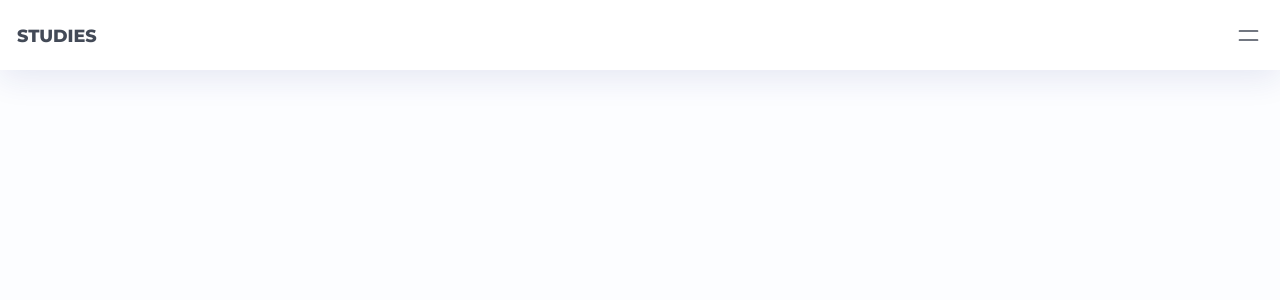
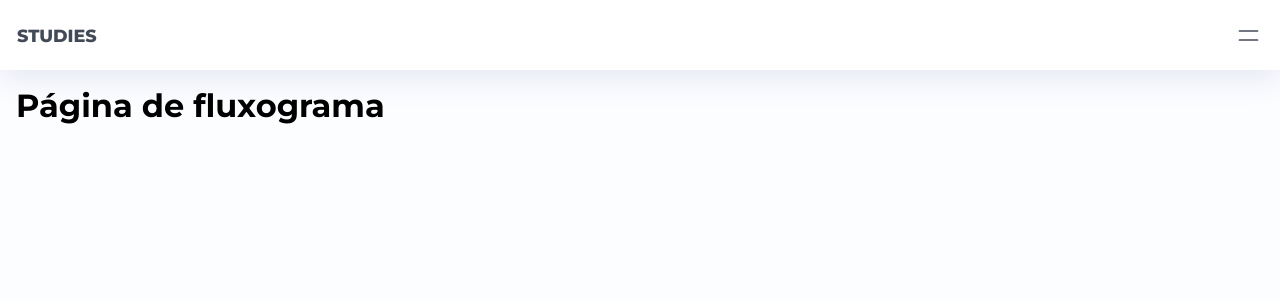
Before and after one commit to alalan55/studies, a Vue app: page /fluxogram in a window 1280 px wide. Before the commit this address had no page. Shown: the top 300 px of the page. Built offline with nearby package versions, Linux system fonts and the light colour scheme.

Commit message:
Inicia construção da página de fluxograma

```diff
--- /dev/null
+++ b/src/components/templates/FluxoGram/index.vue
@@ -0,0 +1,15 @@
+<script setup>
+
+</script>
+
+
+<template>
+    <div>
+        <h1>Página de fluxograma</h1>
+    </div>
+</template>
+
+
+<style lang="scss" scoped>
+
+</style>
--- /dev/null
+++ b/src/components/templates/FluxoGram/router.js
@@ -0,0 +1,13 @@
+const FluxoGramRoutes = {
+    component: () => import("../../layouts/templateLayout.vue"),
+    path: "/fluxogram",
+    children: [
+      {
+        path: "",
+        name: "fluxoGramPage",
+        component: () => import("./index.vue"),
+      },
+    ],
+  };
+
+  export default FluxoGramRoutes;
--- a/src/router/index.js
+++ b/src/router/index.js
@@ -3,6 +3,7 @@ import HomeView from "../views/HomeView.vue";
 import SmsTemplateRoutes from "../components/templates/SmsTemplate/router";
 import DataProviderRoutes from "../components/templates/DataProvider/router";
 import DragAndDropRoutes from "../components/templates/DragAndDrop/router";
+import FluxoGramRoutes from "../components/templates/FluxoGram/router";
 const layout = () => import("../components/layouts/templateLayout.vue");
 
 const router = createRouter({
@@ -19,6 +20,10 @@ const router = createRouter({
     {
       path: "/drag-and-drop",
       ...DragAndDropRoutes,
+    },
+    {
+      path: "/fluxogram",
+      ...FluxoGramRoutes,
     },
     {
       component: layout,
--- a/src/utils/navigation.js
+++ b/src/utils/navigation.js
@@ -19,4 +19,9 @@ export const navigation = [
     path: "/drag-and-drop",
     namePath: "dragAndDropPage",
   },
+  {
+    title: "Fluxograma",
+    path: "/fluxogram",
+    namePath: "fluxoGramPage",
+  },
 ];
```
